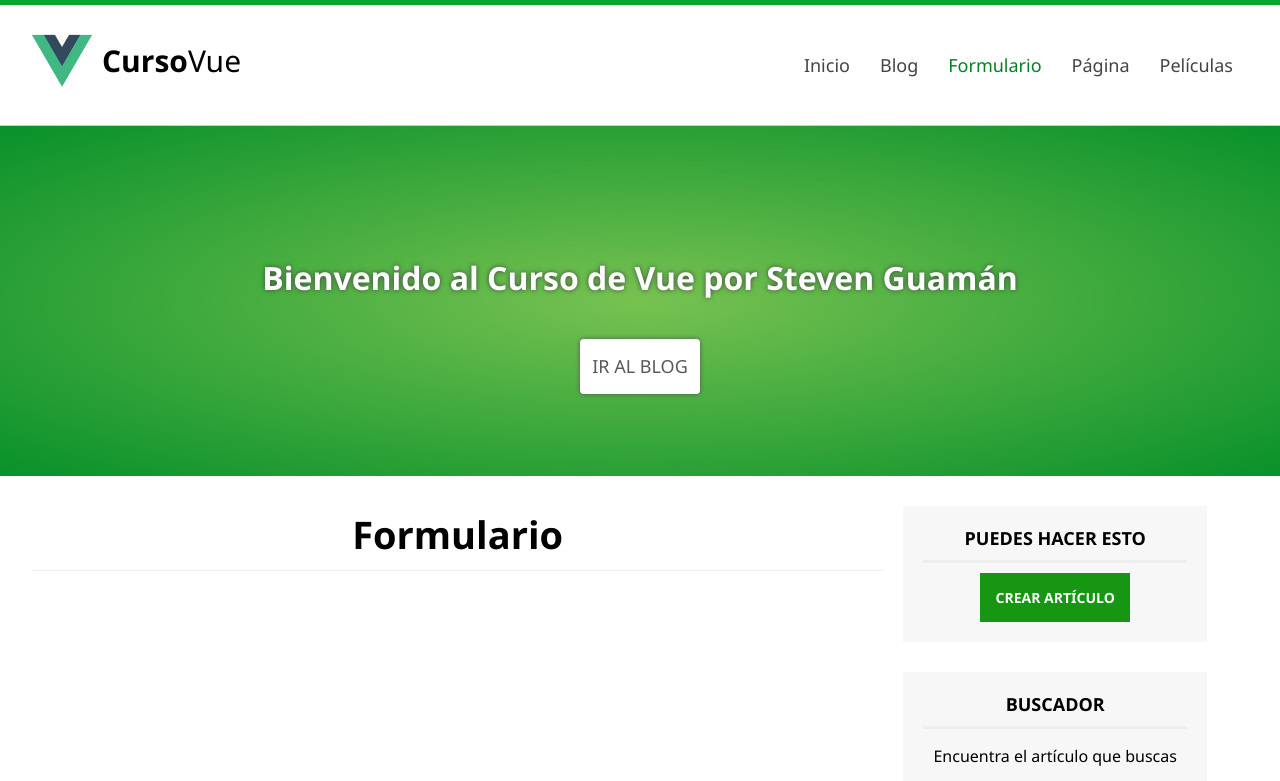
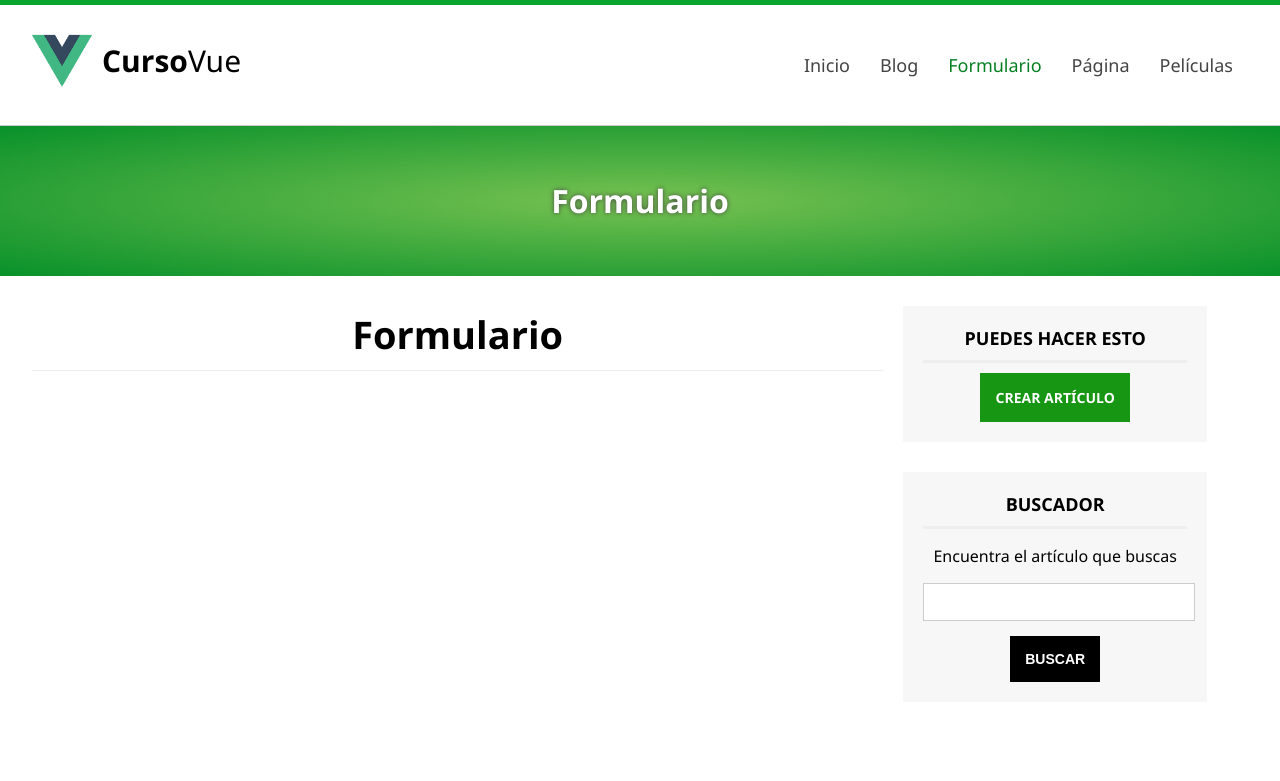
Before and after one commit to stevengf14/aprendiendo-vue, a Vue app: page /form in a window 1280 px wide. Shown: the top 781 px of the page. Built offline with nearby package versions, Linux system fonts and the light colour scheme.

Commit message:
data in props input

```diff
--- a/src/components/Blog.vue
+++ b/src/components/Blog.vue
@@ -1,6 +1,6 @@
 <template>
   <div class="general">
-    <Slider></Slider>
+    <Slider text="Blog"></Slider>
     <div class="center">
       <section id="content">
         <h2 class="subheader">Blog</h2>
--- a/src/components/Form.vue
+++ b/src/components/Form.vue
@@ -1,6 +1,6 @@
 <template>
   <div class="general">
-    <Slider></Slider>
+    <Slider text="Formulario"></Slider>
     <div class="center">
       <section id="content">
         <h2 class="subheader">Formulario</h2>
--- a/src/components/LastArticles.vue
+++ b/src/components/LastArticles.vue
@@ -1,6 +1,9 @@
 <template>
   <div class="general">
-    <Slider></Slider>
+    <Slider
+      text="Bienvenido al Curso de Vue por Steven Guamán"
+      home="true"
+    ></Slider>
     <div class="center">
       <section id="content">
         <h2 class="subheader">Últimos artículos</h2>
--- a/src/components/Page.vue
+++ b/src/components/Page.vue
@@ -1,6 +1,6 @@
 <template>
   <div class="general">
-    <Slider></Slider>
+    <Slider text="Página de Pruebas"></Slider>
     <div class="center">
       <section id="content">
         <h2 class="subheader">Página de Pruebas</h2>
--- a/src/components/Slider.vue
+++ b/src/components/Slider.vue
@@ -1,11 +1,23 @@
 <template>
-  <div id="slider" class="slider-big">
-    <h1>Bienvenido al Curso de Vue por Steven Guamán</h1>
-    <a href="#" class="btn-white">Ir al blog</a>
+  <div
+    id="slider"
+    :class="{
+      'slider-big': home,
+      'slider-small': !home,
+    }"
+  >
+    <h1>{{ text }}</h1>
+    <router-link to="/blog" class="btn-white" v-if="home"
+      >Ir al blog</router-link
+    >
   </div>
 </template>
 <script>
 export default {
   name: "Slider",
+  props: ["text", "home"],
+  mounted(){
+    console.log(this.home)
+  }
 };
 </script>
```
